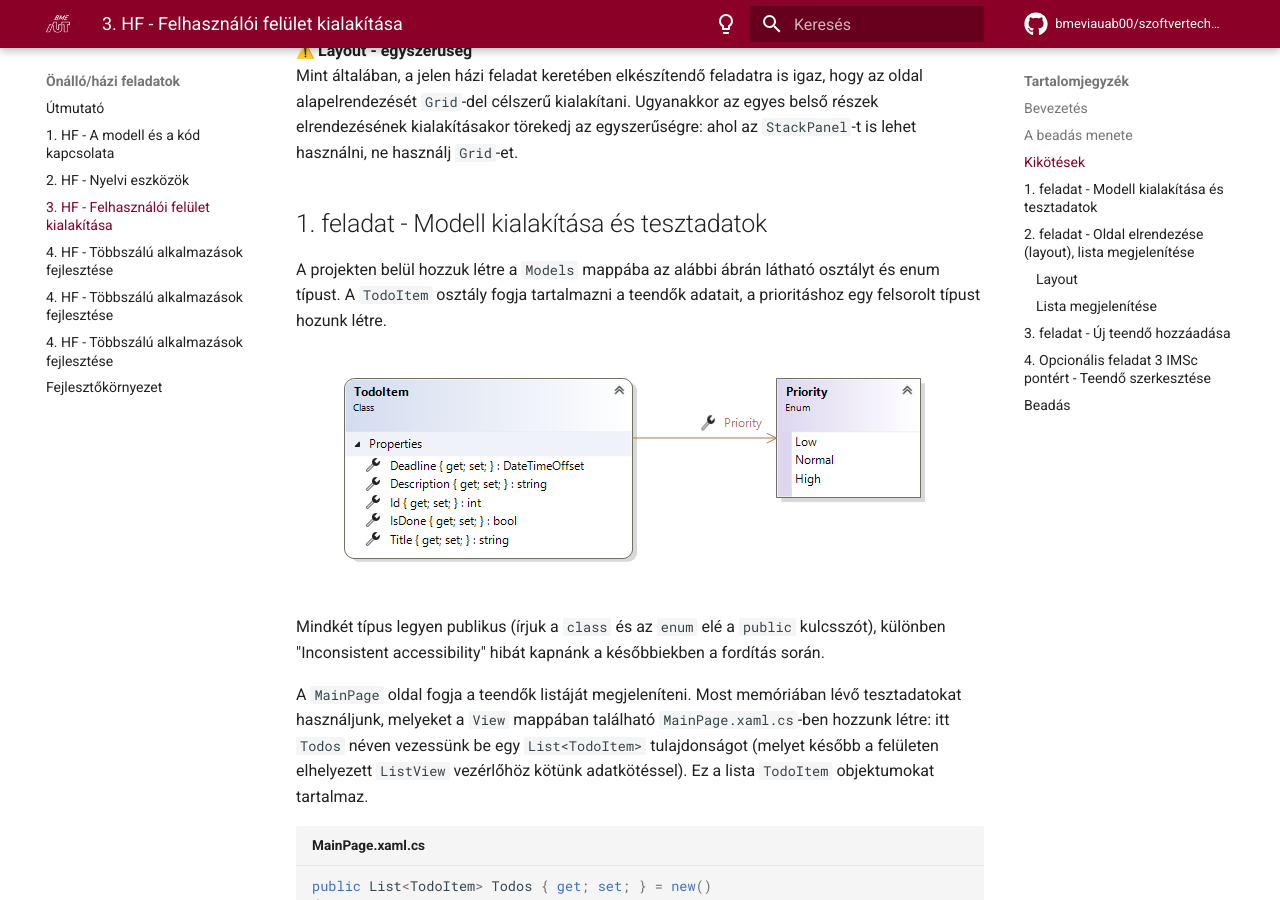
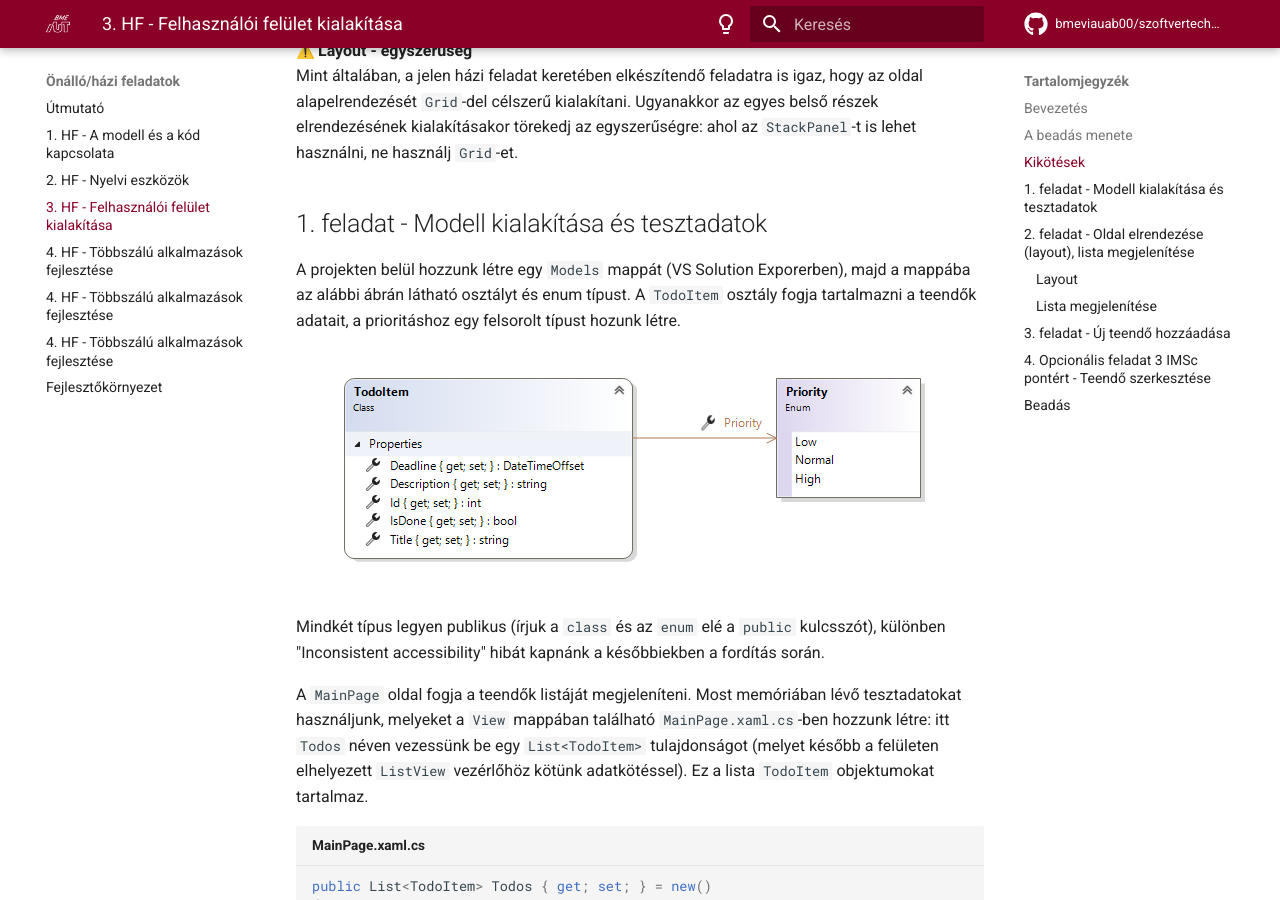
Before and after one commit to bmeviauab00/szoftvertechnikak, an MkDocs documentation site: the page built from docs/hazi/3-felhasznaloi-felulet-kialakitasa/index.md, in a window 1280 px wide and 900 px high, scrolled down 1649 px. Built offline with MkDocs 1.6.1 and Material for MkDocs 9.7.7, drawn with Linux system fonts in a browser that asks for light colours; emoji names are drawn with the system emoji font; comment, search, counter and statistics services are not loaded; the version menu is left out.

Commit message:
HF 3 Models mappa pontosítás

```diff
--- a/docs/hazi/3-felhasznaloi-felulet-kialakitasa/index.md
+++ b/docs/hazi/3-felhasznaloi-felulet-kialakitasa/index.md
@@ -47,7 +47,7 @@ Mint általában, a jelen házi feladat keretében elkészítendő feladatra is
 
 ## 1. feladat - Modell kialakítása és tesztadatok
 
-A projekten belül hozzuk létre a `Models` mappába az alábbi ábrán látható osztályt és enum típust. A `TodoItem` osztály fogja tartalmazni a teendők adatait, a prioritáshoz egy felsorolt típust hozunk létre.
+A projekten belül hozzunk létre egy `Models` mappát (VS Solution Exporerben), majd a mappába az alábbi ábrán látható osztályt és enum típust. A `TodoItem` osztály fogja tartalmazni a teendők adatait, a prioritáshoz egy felsorolt típust hozunk létre.
 
 <figure markdown>
 ![Modell](images/model.png)
```
